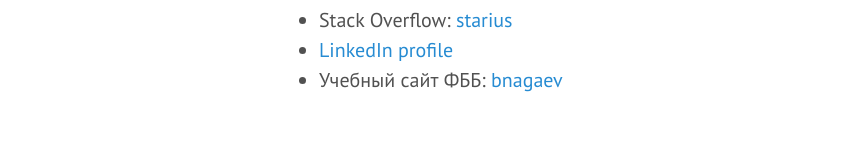
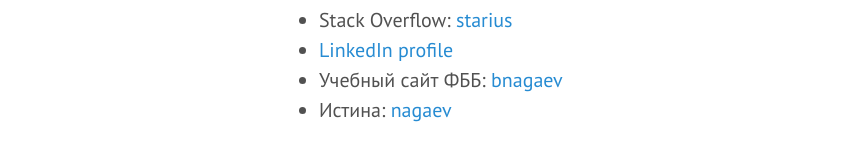
Before and after one commit to starius/starius.github.io, a Jekyll site: the page built from contact.md, in a window 1280 px wide. Shown: the part 567-728 px from the top of the page, without its empty margins (1-864 px from the left). Built offline with Jekyll 4.4.1, drawn with Linux system fonts in a browser that asks for light colours; Markdown is read by kramdown in place of the engine named in the settings.

Commit message:
contact: add istina

```diff
--- a/contact.md
+++ b/contact.md
@@ -20,6 +20,7 @@
  * Stack Overflow: [starius][stackoverflow]
  * [LinkedIn profile][linkedin]
  * Учебный сайт ФББ: [bnagaev][kodomo]
+ * Истина: [nagaev][istina]
 
 [mail]: mailto:bnagaev@gmail.com
 [torchat]: https://github.com/prof7bit/TorChat/downloads
```
Also changed, not shown: other parts of contact.md (+1 -0 lines).
